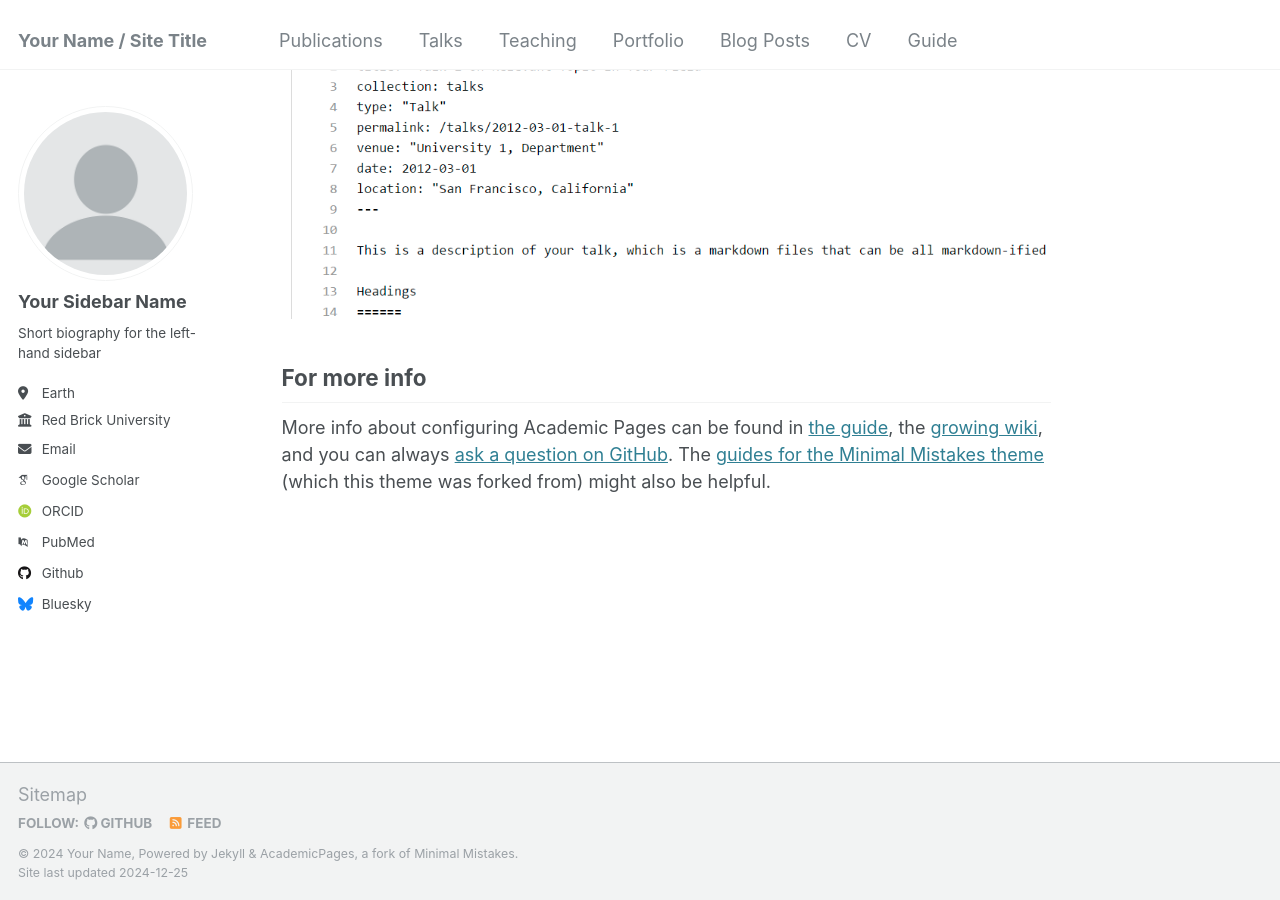
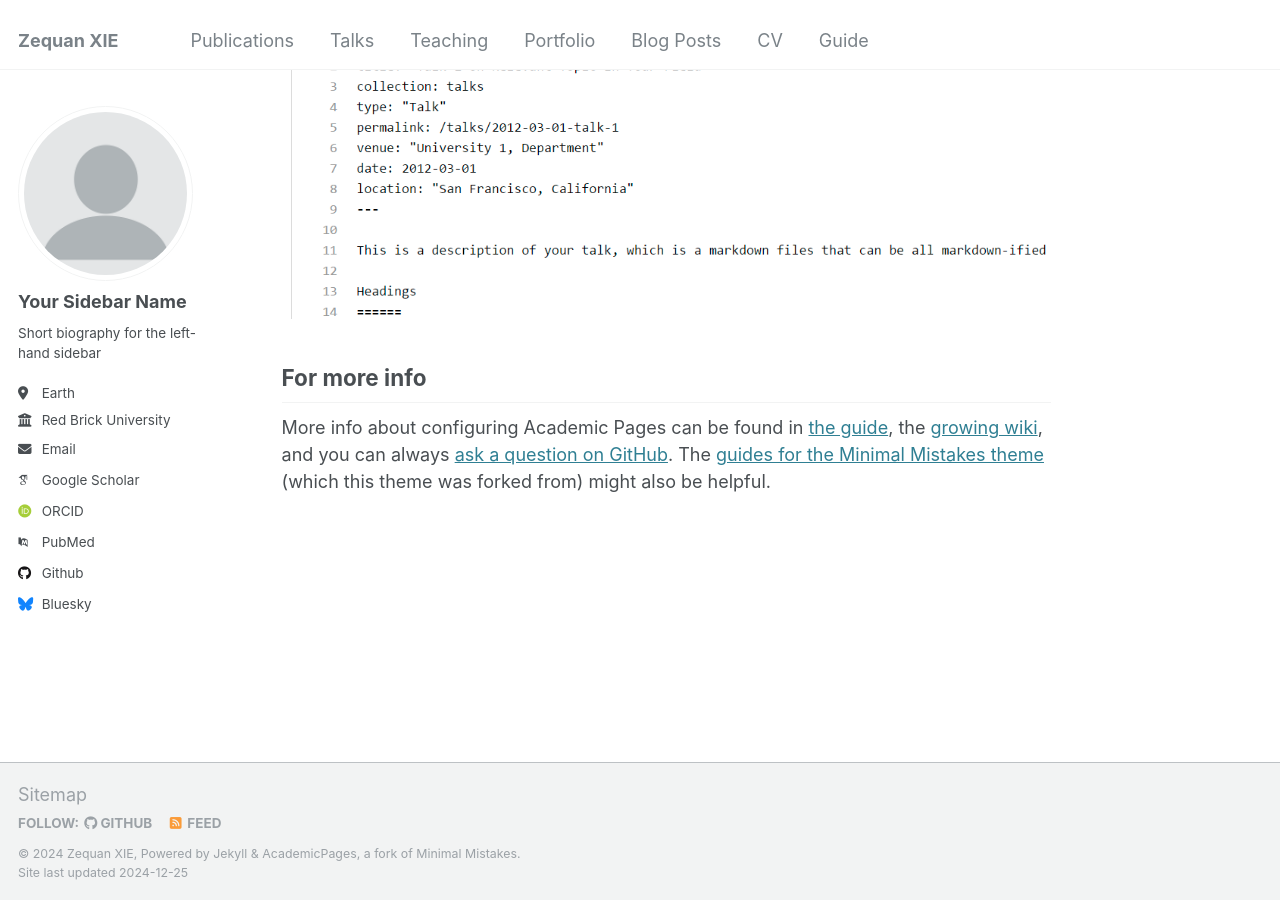
Before and after one commit to zxiebb/zxiebb.github.io, a Jekyll site: the page built from _pages/about.md, in a window 1280 px wide and 900 px high, scrolled down 2589 px. Built offline with Jekyll 4.4.1, drawn with Linux system fonts in a browser that asks for light colours; some web fonts are replaced.

Commit message:
Update _config.yml

```diff
--- a/_config.yml
+++ b/_config.yml
@@ -8,13 +8,13 @@
 
 # Basic Site Settings
 locale                   : "en-US"
-title                    : "Your Name / Site Title"
+title                    : "Zequan XIE"
 title_separator          : "-"
-name                     : &name "Your Name"
-description              : &description "personal description"
-url                      : https://academicpages.github.io # the base hostname & protocol for your site e.g. "https://[your GitHub username].github.io"
+name                     : &name "Zequan XIE"
+description              : &description "Second-year Undergraduate @ HKUST"
+url                      : https:/zxiebb.github.io # the base hostname & protocol for your site e.g. "https://[your GitHub username].github.io"
 baseurl                  : "" # the subpath of your site, e.g. "/blog"
-repository               : "academicpages/academicpages.github.io"
+repository               : "zxiebb.github.io"
 
 # Site Author - The following control what appear as part of the author content on the side bar.
 #               If a field is blank the icon and link will not appear, otherwise it will be shown.
@@ -68,11 +68,8 @@ author:
   tumblr           : # Username
   twitter          : # Username for X / Twitter
   vine             : # Username
-  weibo            : # Username
   wikipedia        : # Username
-  xing             : # Username
   youtube          : # Username
-  zhihu            : # Username
 
 # Publication Category - The following the list of publication categories and their headings
 publication_category:
```
